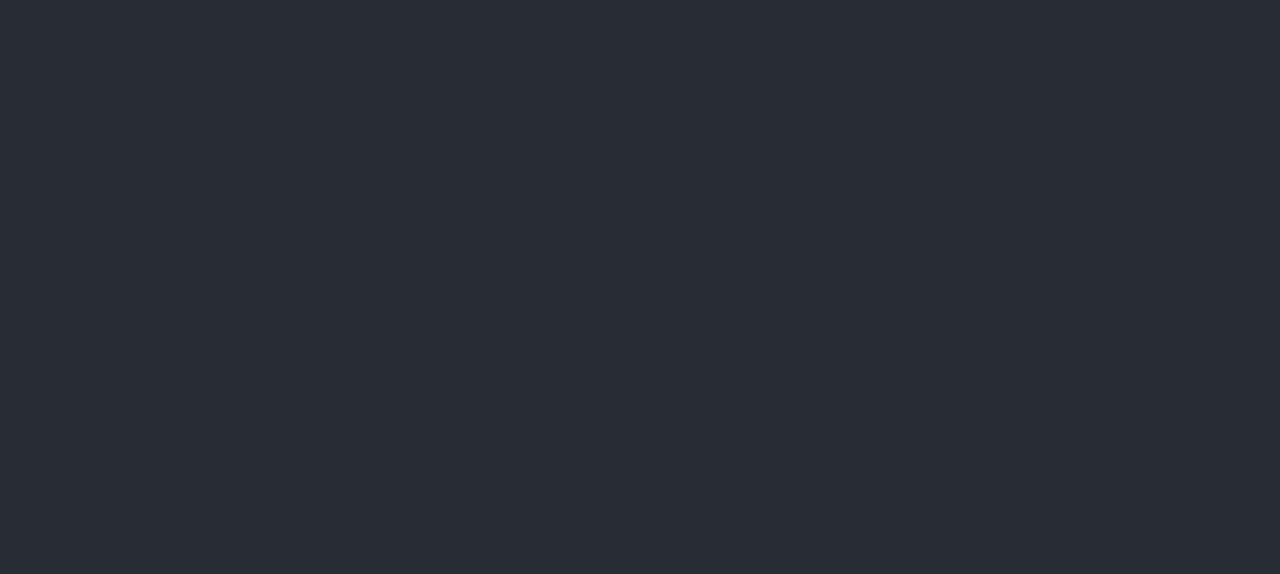
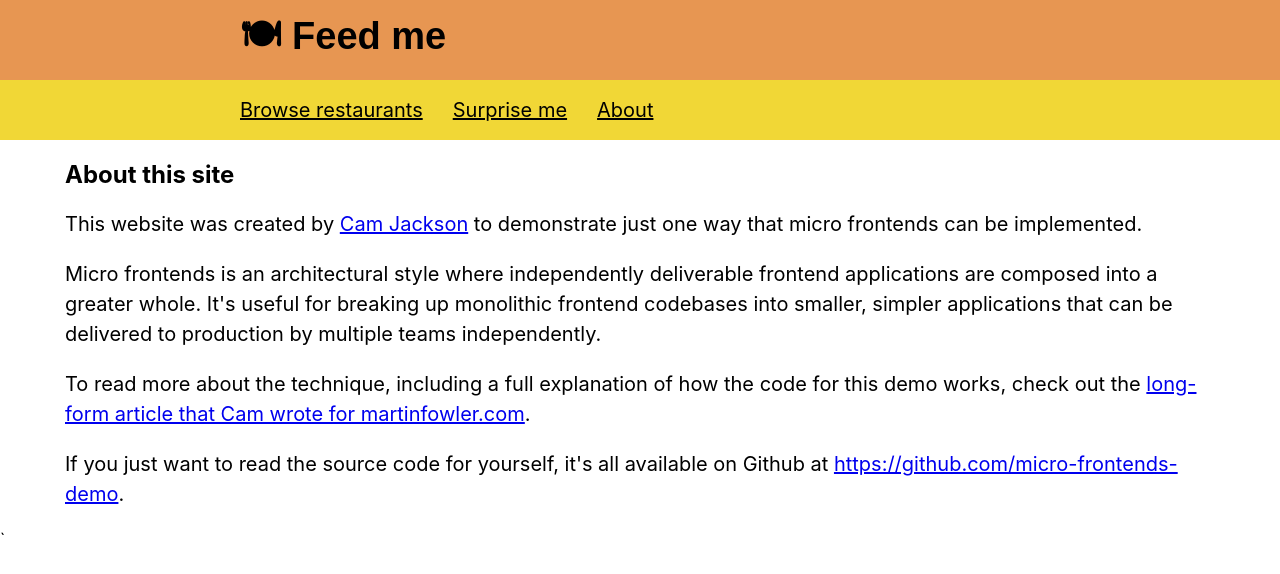
Before and after one commit to eunsonny/micro-frontend-container, a React (Create React App) app: page /about in a window 1280 px wide. Shown: the top 574 px of the page. Built offline with nearby package versions, Linux system fonts and the light colour scheme; no server answers.

Commit message:
Add: CRA 기반으로 container 구현

```diff
--- a/package.json
+++ b/package.json
@@ -8,6 +8,7 @@
     "@testing-library/user-event": "^13.5.0",
     "react": "^17.0.2",
     "react-dom": "^17.0.2",
+    "react-router-dom": "^6.2.2",
     "react-scripts": "5.0.0",
     "web-vitals": "^2.1.4"
   },
--- a/public/index.html
+++ b/public/index.html
@@ -16,3 +16,4 @@
     <div id="root"></div>
   </body>
 </html>
+`
--- /dev/null
+++ b/src/About.js
@@ -0,0 +1,36 @@
+import React from 'react';
+import './about.css';
+
+const About = () => (
+  <main id="about">
+    <h2>About this site</h2>
+    <p>
+      This website was created by{' '}
+      <a href="https://twitter.com/thecamjackson">Cam Jackson</a> to demonstrate
+      just one way that micro frontends can be implemented.
+    </p>
+    <p>
+      Micro frontends is an architectural style where independently deliverable
+      frontend applications are composed into a greater whole. It's useful for
+      breaking up monolithic frontend codebases into smaller, simpler
+      applications that can be delivered to production by multiple teams
+      independently.
+    </p>
+    <p>
+      To read more about the technique, including a full explanation of how the
+      code for this demo works, check out the{' '}
+      <a href="https://martinfowler.com/articles/micro-frontends.html">
+        long-form article that Cam wrote for martinfowler.com
+      </a>.
+    </p>
+    <p>
+      If you just want to read the source code for yourself, it's all available
+      on Github at{' '}
+      <a href="https://github.com/micro-frontends-demo">
+        https://github.com/micro-frontends-demo
+      </a>.
+    </p>
+  </main>
+);
+
+export default About;
--- a/src/App.js
+++ b/src/App.js
@@ -1,12 +1,46 @@
-import './App.css';
+import React from "react";
+import { BrowserRouter, Route, Routes, Redirect } from "react-router-dom";
+import AppHeader from "./AppHeader";
+import MicroFrontend from "./MicroFrontend";
+import About from "./About";
+import "./App.css";
+
+const {
+  REACT_APP_BROWSE_HOST: browseHost,
+  REACT_APP_RESTAURANT_HOST: restaurantHost,
+} = process.env;
+
+let numRestaurants = 0;
+fetch(`${process.env.REACT_APP_CONTENT_HOST}/restaurants.json`)
+  .then((res) => res.json())
+  .then((restaurants) => {
+    numRestaurants = restaurants.length;
+  });
+
+const getRandomRestaurantId = () =>
+  Math.floor(Math.random() * numRestaurants) + 1;
+
+const Browse = ({ history }) => {
+  return <MicroFrontend history={history} host={browseHost} name="Browse" />;
+};
+
+const Restaurant = ({ history }) => (
+  <MicroFrontend history={history} host={restaurantHost} name="Restaurant" />
+);
+
+// const Random = () => <Redirect to={`/restaurant/${getRandomRestaurantId()}`} />;
 
 function App() {
   return (
-    <div className="App">
-      <header className="App-header">
-
-      </header>
-    </div>
+    <BrowserRouter>
+      <AppHeader />
+      <Routes>
+        <Route path="/" element={<Browse />} />
+        <Route path="/restaurant/:id" element={<Restaurant />} />
+        {/* <Route path="/random" element={<Random />} /> */}
+        <Route path="/about" element={<About />} />
+      </Routes>
+    </BrowserRouter>
   );
 }
 
--- /dev/null
+++ b/src/AppHeader.css
@@ -0,0 +1,57 @@
+header {
+  width: 100%;
+  background-color: #e79652;
+}
+
+header .center-column {
+  width: 100%;
+  max-width: 800px;
+  margin-left: auto;
+  margin-right: auto;
+}
+
+header > div {
+  padding: 0 10px;
+  display: flex;
+  align-items: center;
+  height: 80px;
+}
+
+header h1 {
+  margin: 0;
+  font-family: 'Yanone Kaffeesatz', sans-serif;
+  font-size: 38px;
+}
+
+header nav {
+  height: 60px;
+  padding: 0 10px;
+  display: flex;
+  align-items: center;
+  background-color: #f1d736;
+  font-size: 20px;
+}
+
+header nav ol {
+  padding: 0;
+  width: 100%;
+  display: flex;
+  justify-content: space-around;
+}
+
+@media (min-width: 600px) {
+  header nav ol {
+    display: block;
+  }
+  header nav li {
+    margin-right: 30px;
+  }
+}
+
+header nav li {
+  display: inline;
+}
+
+header nav a {
+  color: inherit;
+}
--- /dev/null
+++ b/src/AppHeader.js
@@ -0,0 +1,26 @@
+import React from "react";
+import { NavLink } from "react-router-dom";
+import './AppHeader.css';
+
+const AppHeader = () => (
+  <header>
+    <div className="center-column">
+      <h1>🍽 Feed me</h1>
+    </div>
+    <nav>
+      <ol className="center-column">
+        <li>
+          <NavLink to="/">Browse restaurants</NavLink>
+        </li>
+        <li>
+          <NavLink to="/random">Surprise me</NavLink>
+        </li>
+        <li>
+          <NavLink to="/about">About</NavLink>
+        </li>
+      </ol>
+    </nav>
+  </header>
+);
+
+export default AppHeader;
--- /dev/null
+++ b/src/MicroFrontend.js
@@ -0,0 +1,37 @@
+import React, { useEffect } from "react";
+
+export default function MicroFrontend(props) {
+  useEffect(() => {
+    const { name, host } = props;
+    const scriptId = `micro-frontend-script-${name}`;
+
+    if (document.getElementById(scriptId)) {
+      renderMicroFrontend();
+      return;
+    }
+
+    fetch(`${host}/asset-manifest.json`)
+    .then(res => res.json())
+    .then(manifest => {
+      const script = document.createElement('script');
+      script.id = scriptId;
+      script.crossOrigin = '';
+      script.src = `${host}${manifest['main.js']}`;
+      script.onload = this.renderMicroFrontend;
+      document.head.appendChild(script);
+    });
+
+    return () => {
+      window[`unmount${name}`](`${name}-container`);
+    }
+  })
+
+  const renderMicroFrontend = () => {
+    const { name, window, history } = props;
+    window[`render${name}`](`${name}-container`, history);
+  }
+
+  return (
+    <main id={`${props.name}-container`} />
+  )
+}
--- /dev/null
+++ b/src/about.css
@@ -0,0 +1,10 @@
+#about {
+  padding: 0 20px;
+  max-width: 1150px;
+  margin: auto;
+}
+
+#about p {
+  font-size: 20px;
+  line-height: 1.5;
+}
--- a/src/index.js
+++ b/src/index.js
@@ -14,4 +14,4 @@ ReactDOM.render(
 // If you want to start measuring performance in your app, pass a function
 // to log results (for example: reportWebVitals(console.log))
 // or send to an analytics endpoint. Learn more: https://bit.ly/CRA-vitals
-reportWebVitals();
+// reportWebVitals();
```
Also changed, not shown: 1 other file (tests, documents, lock files or other folders).
